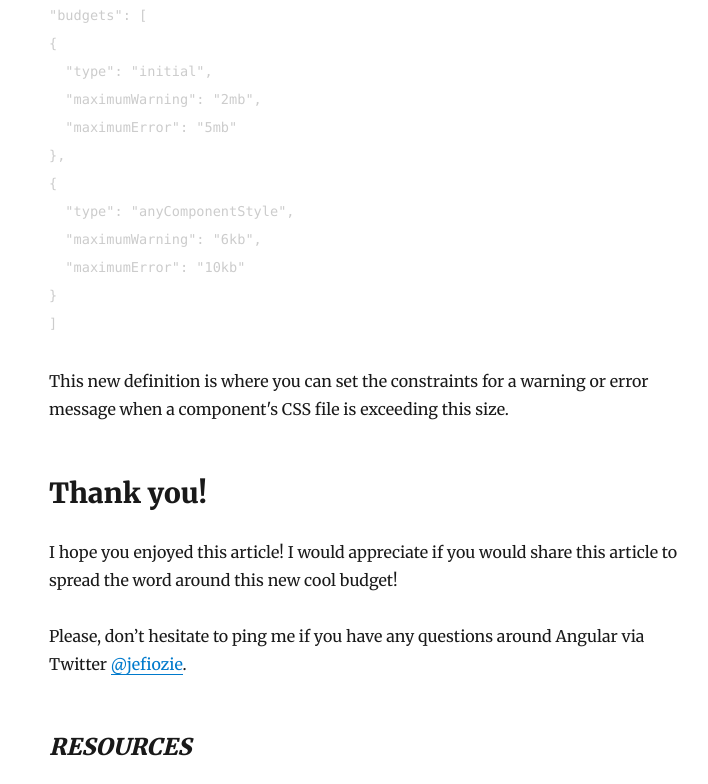
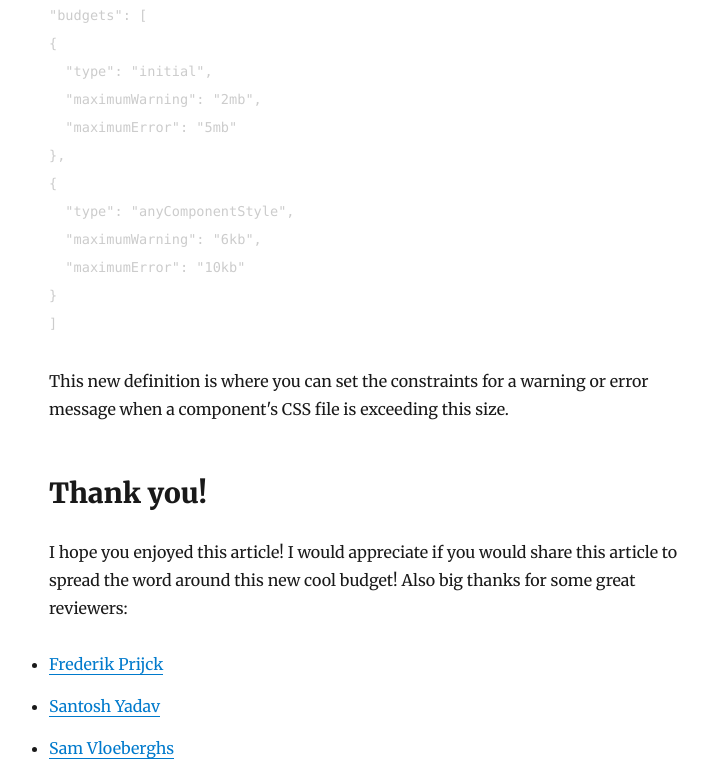
Before and after one commit to Jefiozie/peronsalblog, a Gatsby site: page /component-budgets/ in a window 1280 px wide. Shown: the part 1994-2778 px from the top of the page, without its empty margins (276-984 px from the left). Built offline with nearby package versions, Linux system fonts and the light colour scheme; Gatsby itself is replaced by a stand-in of ours; some packages are replaced by stand-ins of ours; code samples lack their colours.

Commit message:
draft: add reviewers

```diff
--- a/drafts/component-budgets/index.md
+++ b/drafts/component-budgets/index.md
@@ -1,6 +1,6 @@
 ---
 title: 'A new type of Angular budget on the block'
-date: '2020-03-03T13:40:16'
+date: '2020-03-10T13:40:16'
 tags: ['Angular', 'CSS', 'Angular CLI']
 ---
 
@@ -64,6 +64,11 @@
 ## Thank you!
 
 I hope you enjoyed this article! I would appreciate if you would share this article to spread the word around this new cool budget!
+Also big thanks for some great reviewers:
+
+* [Frederik Prijck](https://twitter.com/frederikprijck)
+* [Santosh Yadav](https://twitter.com/SantoshYadavDev)
+* [Sam Vloeberghs](https://twitter.com/samvloeberghs)
 
 Please, don’t hesitate to ping me if you have any questions around Angular via Twitter [@jefiozie][@jefiozie].
 
```
